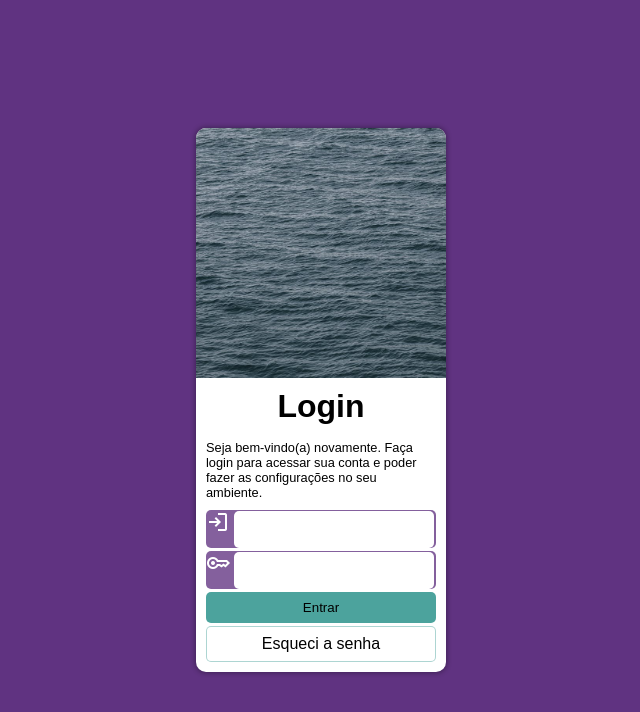
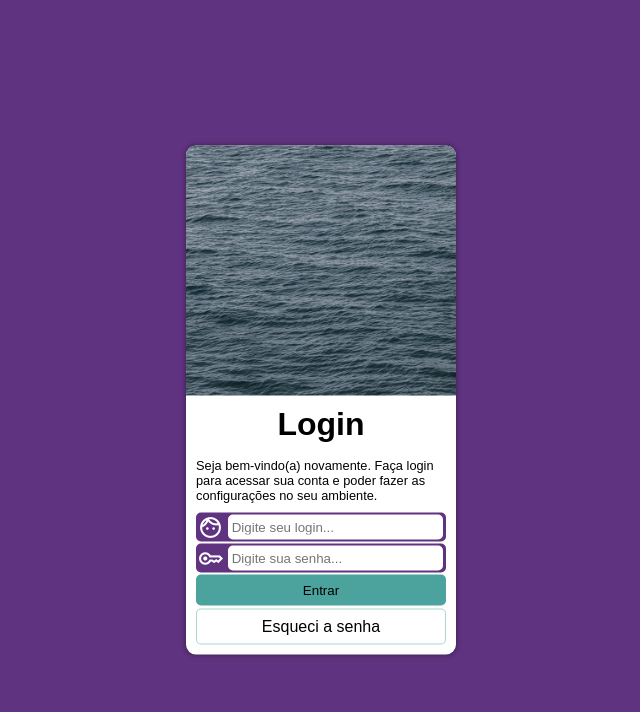
Before and after one commit to CleytonAndrade/Desafios, a plain HTML site: page desafio-16/index.html in a window 1280 px wide. Shown: the whole page, without its empty margins (319-959 px from the left). Drawn offline with nearby package versions, Linux system fonts and the light colour scheme.

Commit message:
comit 001

```diff
--- a/desafio-16/index.html
+++ b/desafio-16/index.html
@@ -22,22 +22,21 @@
                     Seja bem-vindo(a) novamente. Faça login para acessar sua conta e poder fazer as configurações no seu ambiente.
                 </p>
                 <div id="formulario">
-                    <form action="login.php" >
+                    <form action="loginphp" autocomplete="on" method="post">
                         <div class="campo">
-                            <label for="iemail"> <span class="material-symbols-outlined">login</span> </label>
-                            <input type="email" name="email" id="iemail" >
+                            <label for="iemail"> <span class="material-symbols-outlined">face </span> </label>
+                            <input type="email" name="email" id="iemail" required autocomplete="email" placeholder=" Digite seu login...">
                         </div>
 
-                        <div class="campo" >
-                            <label for="isenha"> <span class="material-symbols-outlined">key</span> </label>
-                            <input  type="password" name="senha" id="isenha" >
+                        <div class="campo">
+                            <label for="isenha"> <span class="material-symbols-outlined">key </span> </label>
+                            <input type="password" name="senha" id="isenha" required autocomplete="new-password" minlength="8" maxlength="30" placeholder=" Digite sua senha...">
                         </div>
 
                         <div id="botoes" >
-                            <input  type="submit" value="Entrar" > <br>
-                            <a  href="#">Esqueci a senha</a>
+                            <input type="submit" value="Entrar" id="entrar"> <br>
+                            <a href="#" id="esqueci">Esqueci a senha</a>
                         </div>
-
                     </form>
                 </div>
             </div>
--- a/desafio-16/styles/style.css
+++ b/desafio-16/styles/style.css
@@ -20,7 +20,7 @@ article {
     left: 50%;
     transform: translate(-50%, -50%);
     background-color: white;
-    width: 250px;
+    width: 270px;
     border-radius: 10px;
     box-shadow: 0px 0px 5px 1px rgba(0, 0, 0, 0.326)
 }
@@ -28,7 +28,6 @@ article {
 div#conteudo {
     display: block;
     padding: 10px;
-    margin: ;
 }
 
 div#conteudo > h1 {
@@ -53,24 +52,34 @@ div#imagem {
     margin: 0px;
 }
 
-div.campo {
-    margin-bottom: 3px;
-    display: block;
-    background-color: #613381c6;
-    width: 100%;
+.campo {
+
+    background-color: #603381;
     border-radius: 5px;
+    padding: 2px;
+    margin-bottom: 2px;
+}
+
+label {
+    position: fixed;
+}
+
+
+#iemail, #isenha {
+    width: 215px;
+    height: 25px;
+    margin-left: 30px;
+    border-radius: 5px;
+    border: none;
+}
+
+
+.material-symbols-outlined {
+    font-size: 25px;
     color: white;
 }
 
-div.campo > input {
-    border-radius: 5px;
-    height: 37px;
-    border: none;
-    width: 200px;
-}
-
-
-div#botoes > input {
+#entrar{
     width: 100%;
     padding: 8px;
     background-color: #4CA39D;
@@ -78,7 +87,8 @@ div#botoes > input {
     border-radius: 5px;
 }
 
-div#botoes > a {
+
+#esqueci {
     border-radius: 5px;
     margin-top: 3px;
     color: black;
@@ -90,3 +100,12 @@ div#botoes > a {
     text-align: center;
     background-color: white;
 }
+
+#esqueci:hover, #entrar:hover {
+    background-color: #397a76;
+}
+
+.campo:hover {
+    background-color: #4a2763;
+
+}
```
